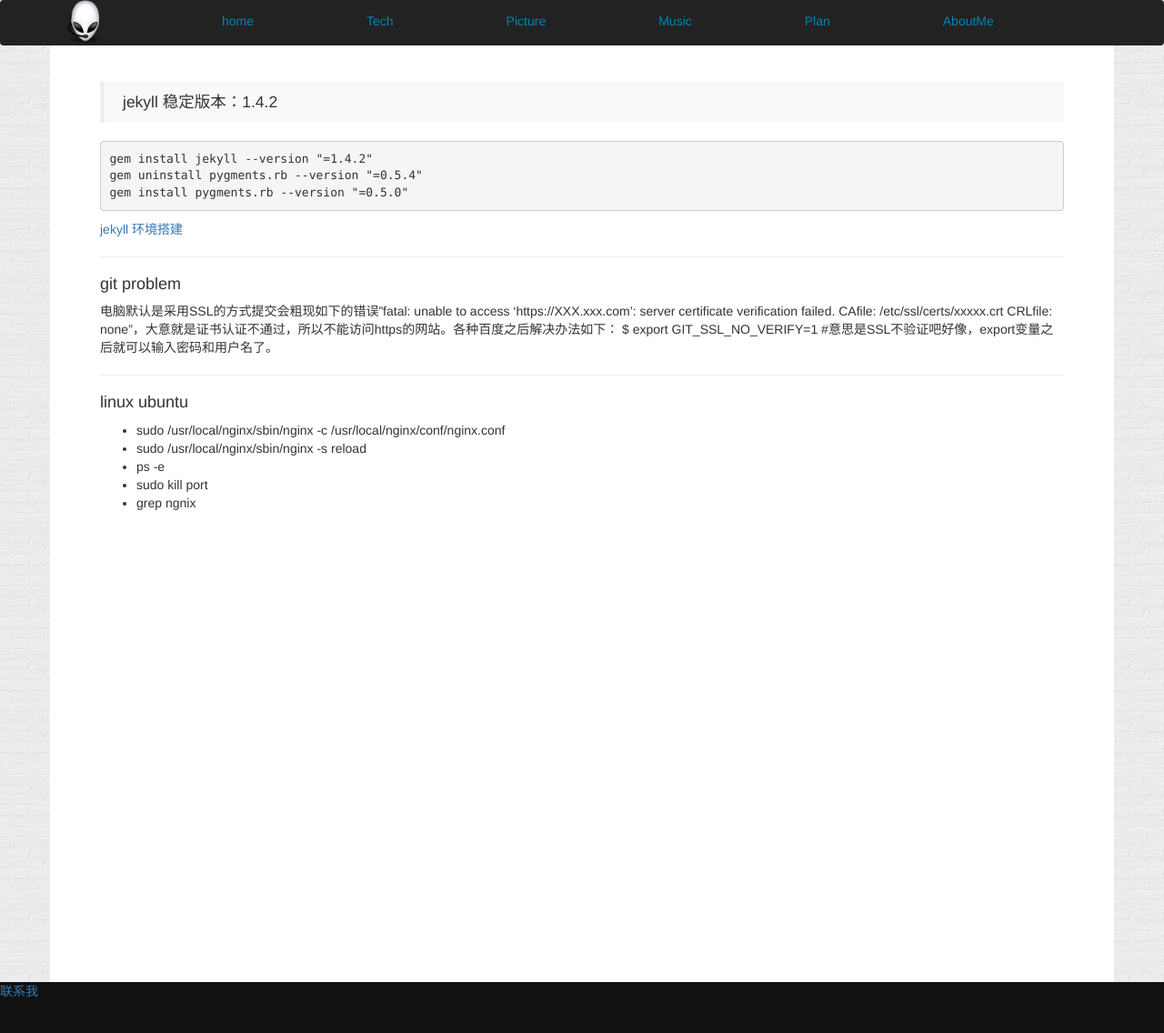
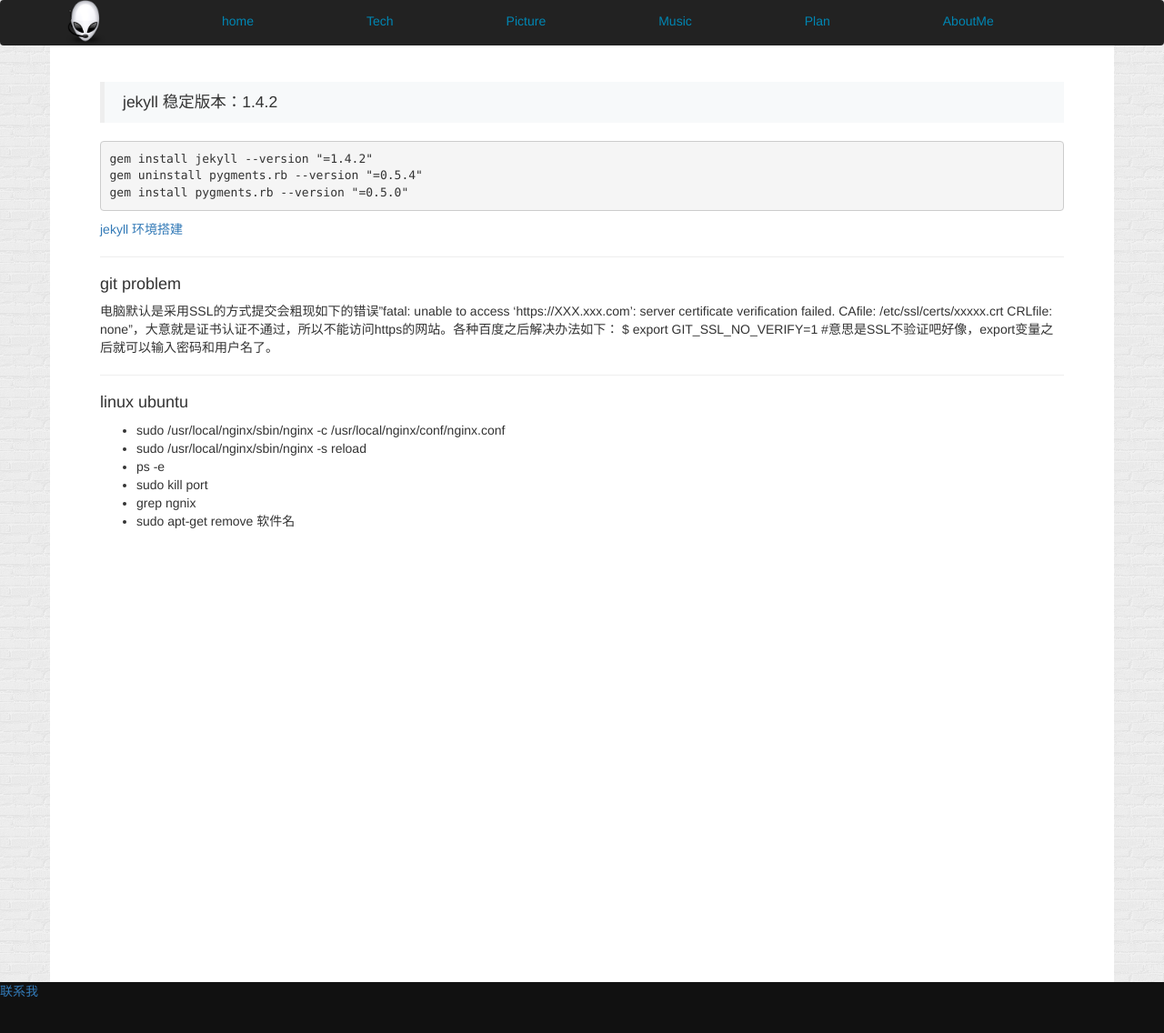
Before and after one commit to GeorageLiang/georageliang.github.com, a Jekyll site: the page built from md/jekyllVersion.md, in a window 1280 px wide and 1140 px high. Shown: the top 1136 px of the window at 91% size. Built offline with Jekyll 4.4.1, drawn with Linux system fonts in a browser that asks for light colours; Markdown is read by kramdown in place of the engine named in the settings; comment, search, counter and statistics services are not loaded.

Commit message:
Update jekyllVersion.md

```diff
--- a/md/jekyllVersion.md
+++ b/md/jekyllVersion.md
@@ -30,3 +30,4 @@ $ export GIT_SSL_NO_VERIFY=1 #意思是SSL不验证吧好像，export变量之
 - ps -e
 - sudo kill port
 - grep ngnix
+-  sudo apt-get remove 软件名
```
